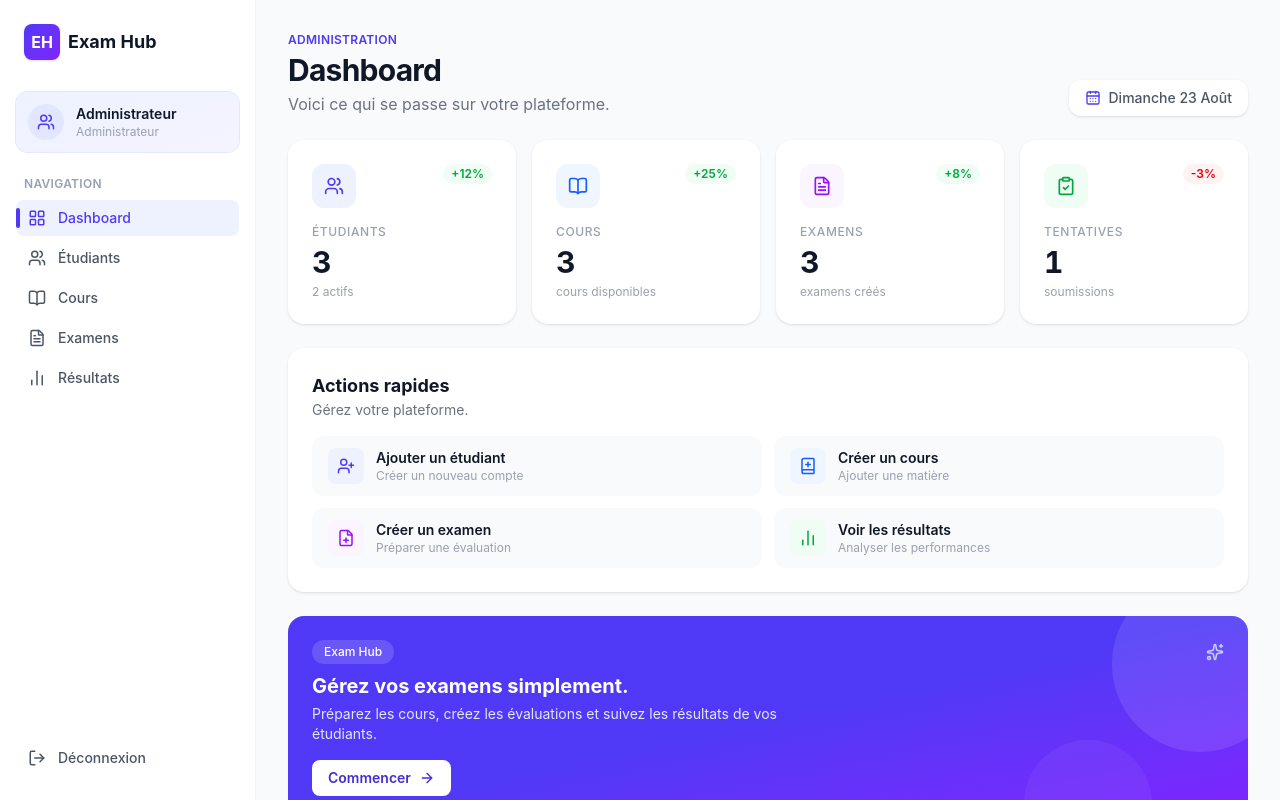
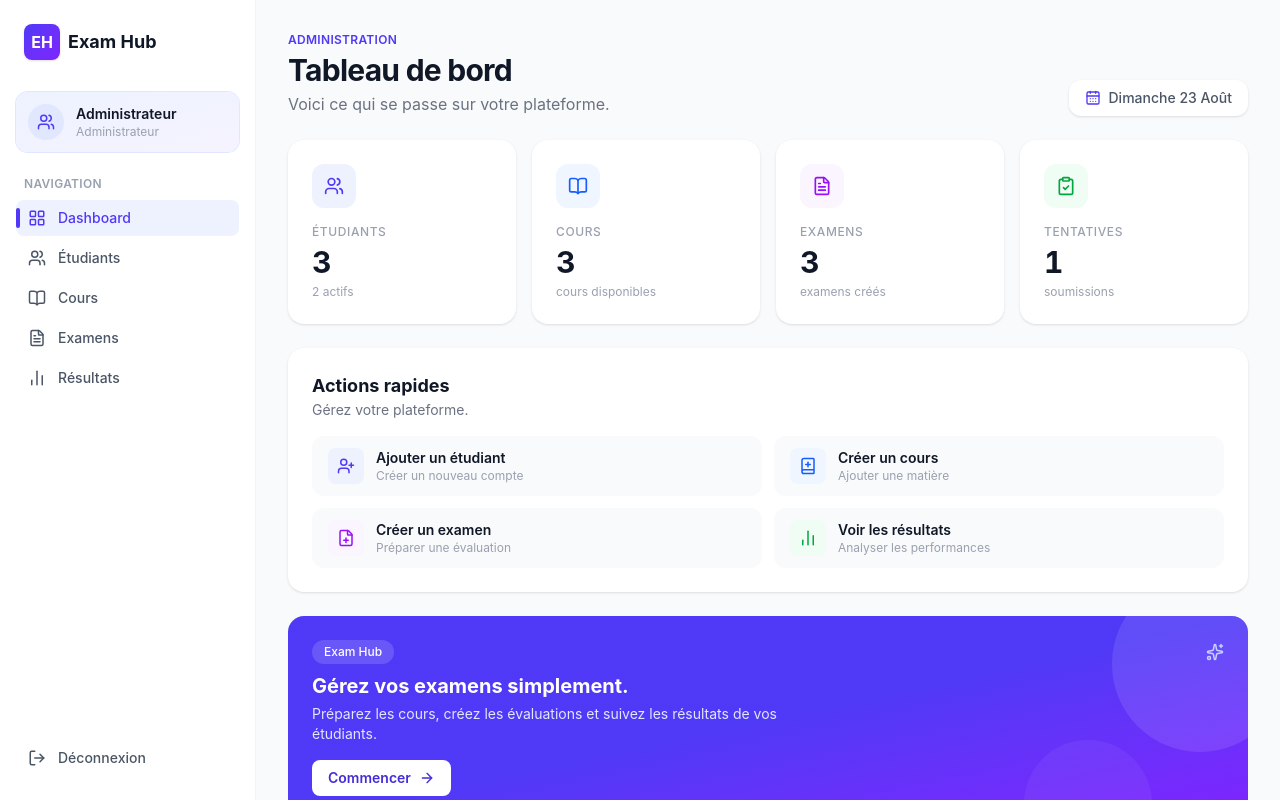
Before and after one commit to Anonymat-HS/Exam-Hub-frontend, a React (Vite) app: page /admin in a window 1280 px wide. Built offline with nearby package versions, Linux system fonts and the light colour scheme; no server answers.

Commit message:
fix(dashboard): rename to French title and remove fake trend badges

```diff
--- a/src/pages/admin/AdminDashboardPage.jsx
+++ b/src/pages/admin/AdminDashboardPage.jsx
@@ -5,10 +5,10 @@ import { StatCard } from '../../components/common/StatCard';
 const stats = { studentsTotal: 3, studentsActive: 2, coursesTotal: 3, examsTotal: 3, attemptsTotal: 1 }; // TODO: brancher l'API
 
 const STAT_CARDS = [
-  { icon: Users, iconBg: 'bg-indigo-50', iconColor: 'text-indigo-600', label: 'Étudiants', value: stats.studentsTotal, sublabel: `${stats.studentsActive} actifs`, trend: { value: '+12%', direction: 'up' } },
-  { icon: BookOpen, iconBg: 'bg-blue-50', iconColor: 'text-blue-600', label: 'Cours', value: stats.coursesTotal, sublabel: 'cours disponibles', trend: { value: '+25%', direction: 'up' } },
-  { icon: FileText, iconBg: 'bg-purple-50', iconColor: 'text-purple-600', label: 'Examens', value: stats.examsTotal, sublabel: 'examens créés', trend: { value: '+8%', direction: 'up' } },
-  { icon: ClipboardCheck, iconBg: 'bg-green-50', iconColor: 'text-green-600', label: 'Tentatives', value: stats.attemptsTotal, sublabel: 'soumissions', trend: { value: '-3%', direction: 'down' } },
+  { icon: Users, iconBg: 'bg-indigo-50', iconColor: 'text-indigo-600', label: 'Étudiants', value: stats.studentsTotal, sublabel: `${stats.studentsActive} actifs` },
+  { icon: BookOpen, iconBg: 'bg-blue-50', iconColor: 'text-blue-600', label: 'Cours', value: stats.coursesTotal, sublabel: 'cours disponibles' },
+  { icon: FileText, iconBg: 'bg-purple-50', iconColor: 'text-purple-600', label: 'Examens', value: stats.examsTotal, sublabel: 'examens créés' },
+  { icon: ClipboardCheck, iconBg: 'bg-green-50', iconColor: 'text-green-600', label: 'Tentatives', value: stats.attemptsTotal, sublabel: 'soumissions' },
 ];
 
 const QUICK_ACTIONS = [
@@ -26,7 +26,7 @@ export function AdminDashboardPage() {
       <div className="flex flex-wrap items-end justify-between gap-4">
         <div>
           <p className="mb-1 text-xs font-semibold uppercase tracking-wide text-indigo-600">Administration</p>
-          <h1 className="text-3xl font-bold tracking-tight text-gray-900">Dashboard</h1>
+          <h1 className="text-3xl font-bold tracking-tight text-gray-900">Tableau de bord</h1>
           <p className="mt-1 text-gray-500">Voici ce qui se passe sur votre plateforme.</p>
         </div>
         <div className="flex items-center gap-2 rounded-xl bg-white px-4 py-2 shadow-sm">
```
